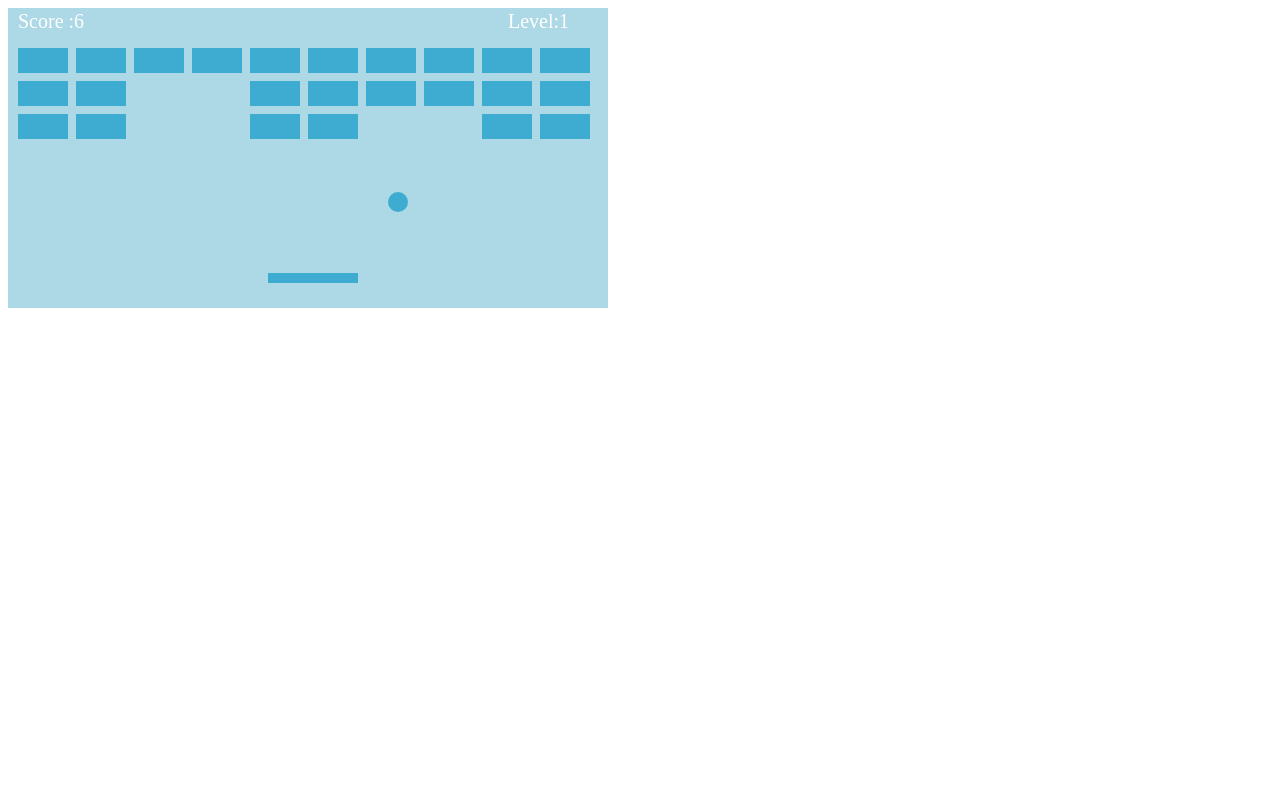
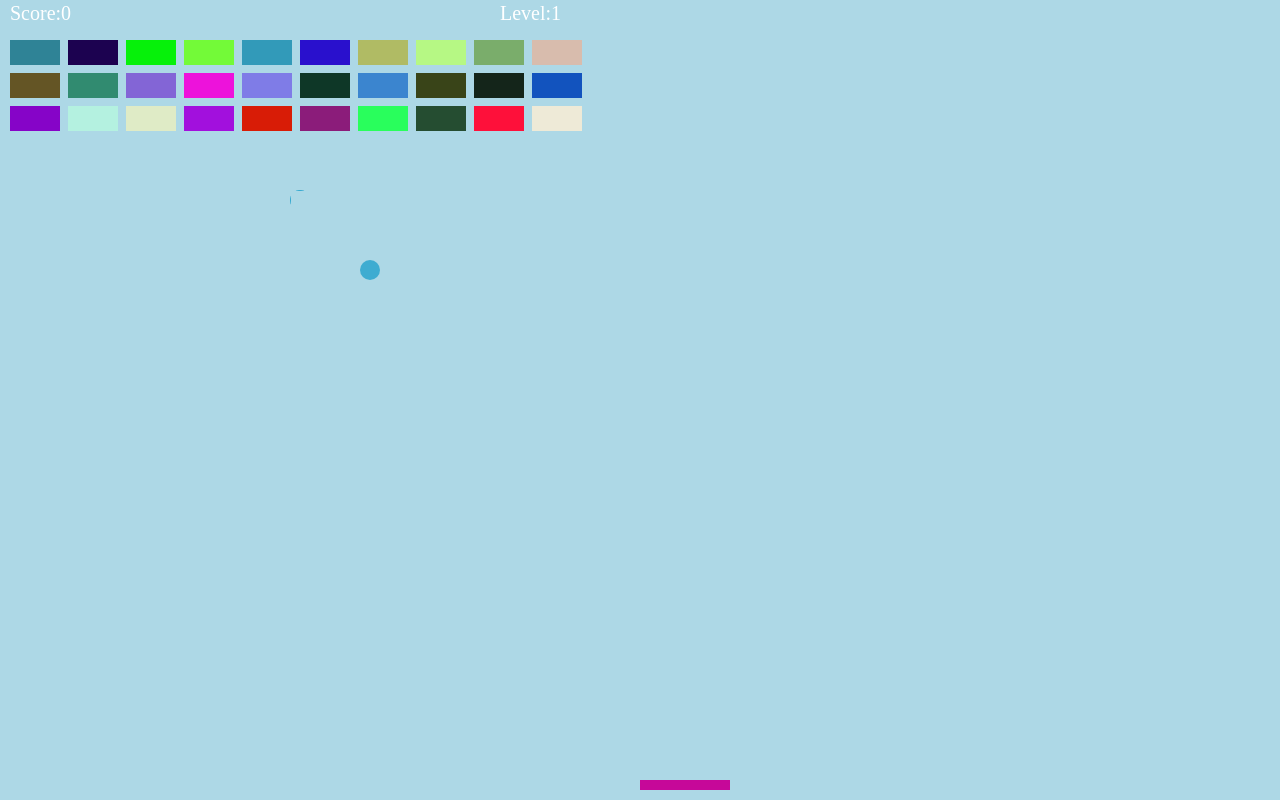
Before and after one commit to newway-anshul/break-out, a website: page src/index.html in a window 1280 px wide. Drawn offline with Linux system fonts and the light colour scheme.

Commit message:
Added lives to game,added random color for tiles

```diff
--- a/src/index.html
+++ b/src/index.html
@@ -1,21 +1,24 @@
 <!DOCTYPE html>
 <html>
   <head>
-    <meta charset='utf-8'>
-    <meta http-equiv='X-UA-Compatible' content='IE=edge'>
+    <meta charset="utf-8" />
+    <meta http-equiv="X-UA-Compatible" content="IE=edge" />
     <title>Welcome to Break-out</title>
-    <meta name='viewport' content='width=device-width, initial-scale=1'>
-    <link rel='stylesheet' type='text/css' media='screen' href='main.css'>
-    <script src='main.js'></script>
+    <meta name="viewport" content="width=device-width, initial-scale=1" />
+    <link rel="stylesheet" type="text/css" media="screen" href="main.css" />
+    <script src="main.js"></script>
   </head>
   <body>
     <div id="bo-main-container">
-        <canvas id="bo-main-scene">
-
-        </canvas>
+      <canvas id="bo-main-scene"> </canvas>
     </div>
   </body>
   <script>
-    bo_game.init();
+    const bo_main_div=document.getElementById('bo-main-container');
+    const bo_config = {
+      height: bo_main_div.offsetHeight,
+      width: bo_main_div.offsetWidth
+    };
+    bo_game.init(bo_config);
   </script>
 </html>
--- a/src/main.css
+++ b/src/main.css
@@ -0,0 +1,9 @@
+html,
+body {
+  height: 100%;
+  margin: 0;
+}
+
+#bo-main-container {
+  height: 100%;
+}
--- a/src/main.js
+++ b/src/main.js
@@ -28,6 +28,7 @@ const bo_level = [
   [1, 1, 1, 1, 1, 1, 1, 1, 1, 1],
 ];
 let score = 0;
+let lives = 3;
 let tile_x_gap = 8;
 let tile_y_gap = 8;
 let tile_width = 50;
@@ -41,25 +42,29 @@ let level_y = 20;
 let tile_x = ini_tile_x;
 let tile_y = ini_tile_y;
 let platForm_config = {
-  x: 260,
-  y: 265,
+  x: null,
+  y: null,
   w: 90,
   h: 10,
 };
-let ball_x = 300;
-let ball_y = 200;
+let ball_ini_x = 300;
+let ball_ini_y = 200;
+let ball_x = ball_ini_x;
+let ball_y = ball_ini_y;
 let ball_x_increment = 1;
 let ball_y_increment = 1;
 let ball_x_direction = 1;
 let ball_y_direction = 1;
 const ball_radius = 10;
 function set_game(congig_obj = bo_default_config) {
-  bo_default_config = congig_obj;
+  bo_default_config = { ...bo_default_config, ...congig_obj };
   bo_canvas = document.getElementById("bo-main-scene");
   ctx = bo_canvas.getContext("2d");
-  bo_canvas.height = congig_obj.height;
-  bo_canvas.width = congig_obj.width;
-  bo_canvas.style.backgroundColor = congig_obj.backGroundColor;
+  bo_canvas.height = bo_default_config.height;
+  bo_canvas.width = bo_default_config.width;
+  bo_canvas.style.backgroundColor = bo_default_config.backGroundColor;
+  platForm_config.x = bo_default_config.width/2;
+  platForm_config.y = bo_default_config.height-20;
   AddTile(...Object.values(platForm_config));
   AddBall(ball_x, ball_y);
   renderText("Score: " + score, score_x, score_y);
@@ -89,8 +94,9 @@ function movePlateForm() {
  * each tile will have 5px spacing
  */
 function AddTile(x, y, w = tile_width, h = tile_height) {
+  ctx.fillStyle = '#'+(0x1000000+(Math.random())*0xffffff).toString(16).substr(1,6);
+  canvasFillRect(x, y, w, h);
   ctx.fillStyle = bo_default_config.tileColor;
-  canvasFillRect(x, y, w, h);
 }
 function AddBall(x, y, r = ball_radius) {
   ctx.fillStyle = bo_default_config.ballColor;
@@ -121,9 +127,11 @@ function moveBall() {
       2 * ball_radius
     );
     switch (true) {
-      case ball_y >= bo_default_config.height - ball_radius ||
-        ball_y <= ball_radius:
+      case ball_y <= ball_radius:
         ball_y_direction = -ball_y_direction;
+        break;
+      case ball_y >= bo_default_config.height - ball_radius:
+        updateLives();
         break;
       case ball_x >= bo_default_config.width - ball_radius ||
         ball_x <= ball_radius:
@@ -136,13 +144,37 @@ function moveBall() {
     ball_y = ball_y + ball_y_direction * ball_y_increment;
     AddBall(ball_x, ball_y);
     /*update score*/
-    canvasClear(0, 0, 150, 20);
-    renderText("Score :" + score, score_x, score_y);
+    canvasClear(0, 0, 90, 20);
+    renderText("Score:" + score, score_x, score_y);
+    canvasClear(level_x, 0, 70, 20);
+    renderText("Level:1", level_x, level_y);
     /*end*/
   }, bo_default_config.ballSpeed);
 }
+function updateLives() {
+  --lives;
+  if (lives === 0) {
+    clearInterval(timer);
+    renderText(
+      "!!!Out of lives, your score is " + score,
+      bo_default_config.width / 2,
+      bo_default_config.height / 2
+    );
+  } else {
+    clearInterval(timer);
+    canvasClear(
+      ball_x - ball_radius,
+      ball_y - ball_radius,
+      2 * ball_radius,
+      2 * ball_radius
+    );
+    ball_x = ball_ini_x;
+    ball_y = ball_ini_y;
+    AddBall(ball_x, ball_y);
+    moveBall();
+  }
+}
 function detectCollision() {
-  // detect platform collision
   /**
    * when ball hitting edges
    */
```
Lines whose indentation alone changed are shown as unchanged.
